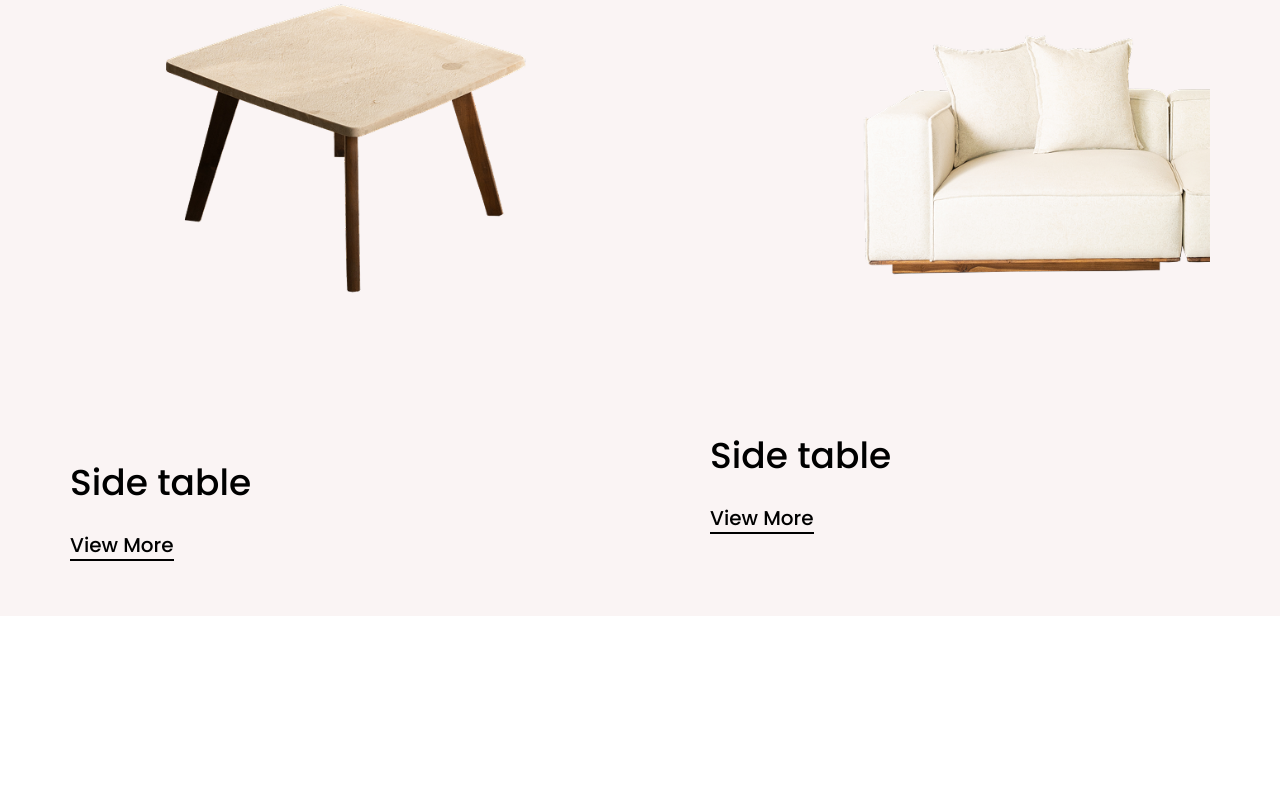
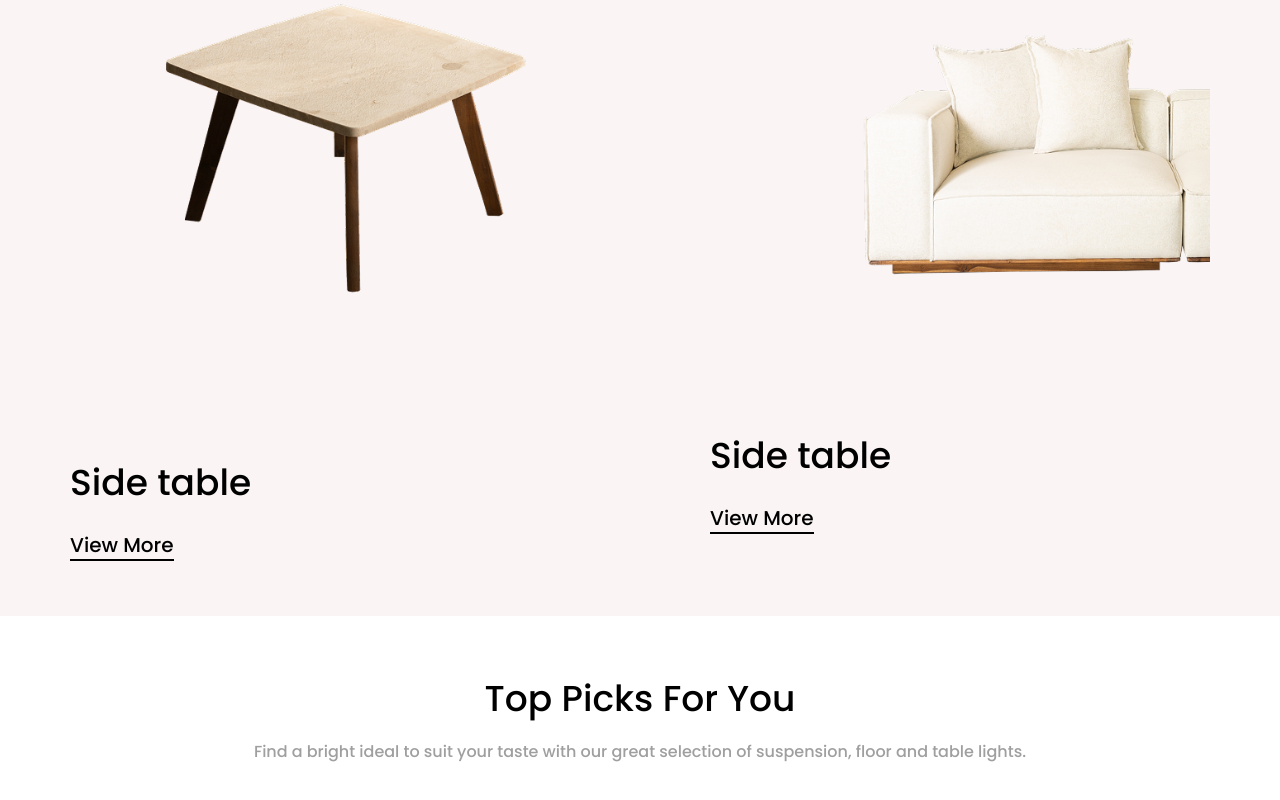
Before and after one commit to Rakib-Hassan-web/furniture-e-commarche-project-with-react, a React (Vite) app: page / in a window 1280 px wide. Shown: the part 1052-1852 px from the top of the page. Before the commit the page ends 1668 px from the top, so only its background shows below. Built offline with nearby package versions, Linux system fonts and the light colour scheme.

Commit message:
picks section st

```diff
--- a/src/Components/Home.jsx
+++ b/src/Components/Home.jsx
@@ -2,6 +2,7 @@ import React from 'react'
 import Navbar from './Navbar'
 import Banner from './Banner'
 import SideTables from './SideTables'
+import Top_Picks from './Top_Picks'
 
 const Home = () => {
   return (
@@ -9,6 +10,7 @@ const Home = () => {
        <Navbar/>
        <Banner/>
        <SideTables/>
+       <Top_Picks/>
     </>
   )
 }
--- /dev/null
+++ b/src/Components/Top_Picks.jsx
@@ -0,0 +1,26 @@
+import React from 'react'
+
+const Top_Picks = () => {
+  return (
+    <>
+
+
+    <section id=' Top_Picks'  className='py-14 bg-white'>
+        <div className="container">
+            <h2 className='text-[36px] font-medium font-main text-black text-center'>Top Picks For You</h2>
+            <p className='text-[16px] font-medium font-main text-[#9F9F9F] text-center mt-3.5'>Find a bright ideal to suit your taste with our great selection of suspension, floor and table lights.</p>
+        </div>
+    </section>
+
+
+
+
+
+
+
+
+    </>
+  )
+}
+
+export default Top_Picks
```
Also changed, not shown: src/Components/Single_picks.jsx (added).
